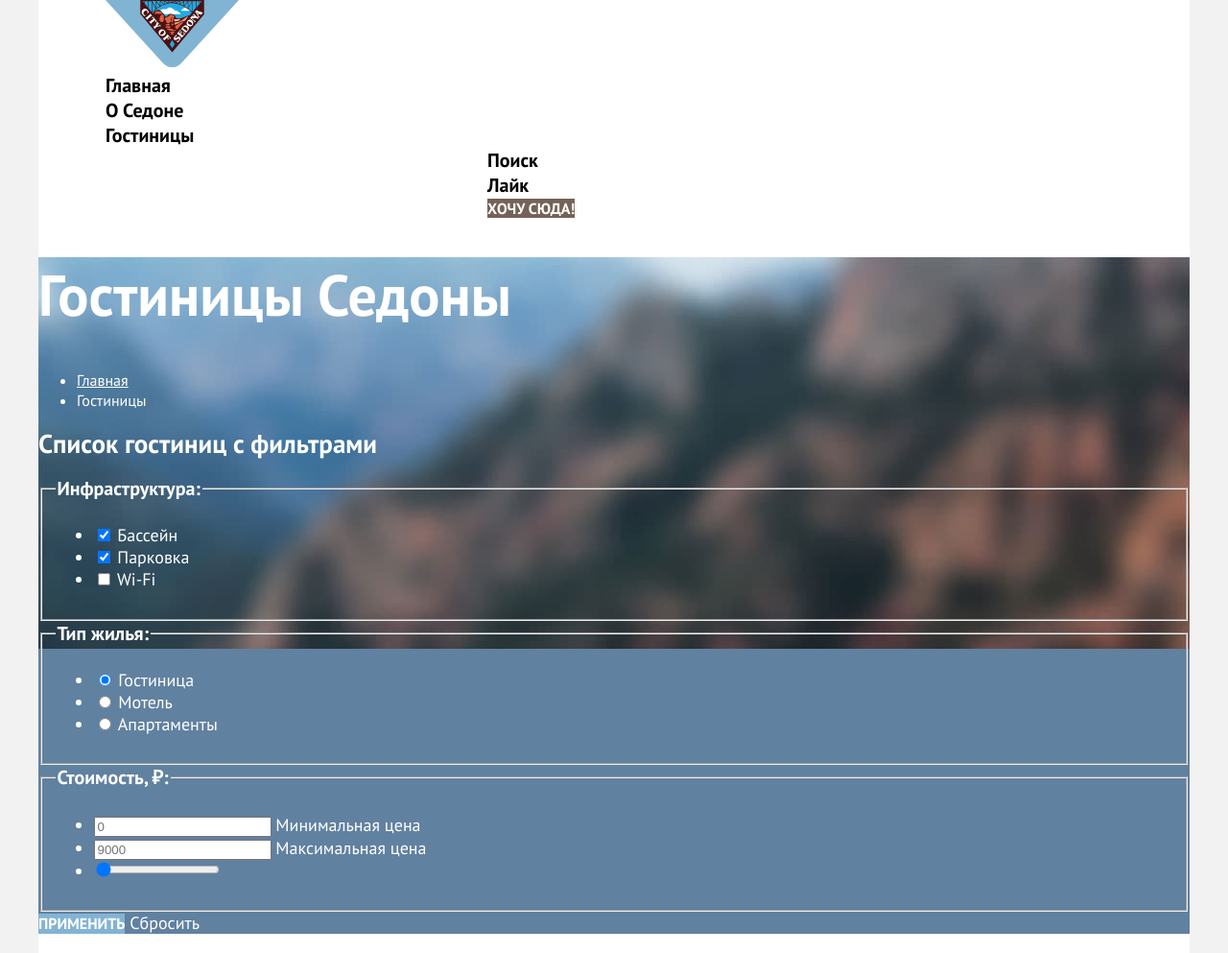
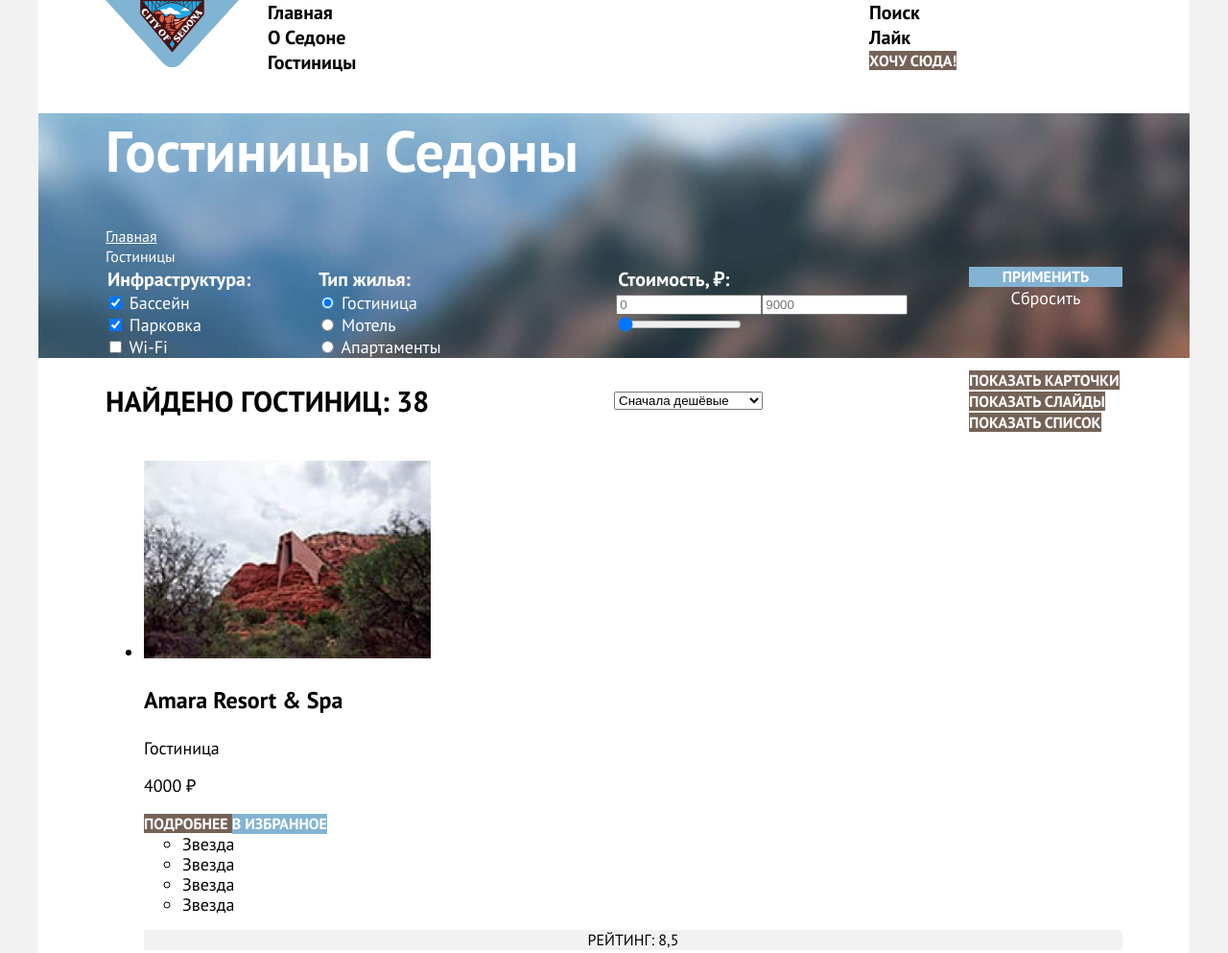
Before and after one commit to htmlacademy-htmlcss/1770543-sedona-33, a plain HTML site: page catalog.html in a window 1280 px wide. Shown: the top 993 px of the page at 96% size. Drawn offline with Linux system fonts and the light colour scheme.

Commit message:
Add flex-grid into catalog.html

```diff
--- a/catalog.html
+++ b/catalog.html
@@ -12,10 +12,8 @@
 
 <body>
   <header class="page-header">
-    <nav class="navigation site-navigation">
-      <ul class="navigation-list">
-        <li class="navigation-item">
-          <a class="navigation-link">
+    <nav class="navigation">
+      <a class="navigation-logo">
         <img
           src="images/logo/sedona.svg"
           width="139"
@@ -23,7 +21,7 @@
           alt="Логотип города Седона, штат Аризона."
         >
       </a>
-        </li>
+      <ul class="navigation-list site-navigation">
         <li class="navigation-item">
           <a class="navigation-link navigation-link-current">
             Главная
@@ -46,9 +44,7 @@
           </a>
         </li>
       </ul>
-    </nav>
-    <nav class="navigation user-navigation">
-      <ul class="navigation-list">
+      <ul class="navigation-list user-navigation">
         <li class="navigation-item">
           <a
             class="navigation-link"
@@ -82,8 +78,9 @@
     </nav>
   </header>
 
-  <main class="main-inner">
+  <main class="main-inner main-container">
     <header class="inner-header">
+      <div class="page-container">
         <h1 class="inner-header-title">
           Гостиницы Седоны
         </h1>
@@ -105,7 +102,10 @@
           </li>
         </ul>
 
-      <h2 class="visually-hidden">
+        <h2
+          class="visually-hidden"
+          hidden
+        >
           Список гостиниц с фильтрами
         </h2>
         <form
@@ -113,7 +113,7 @@
           action="https://echo.htmlacademy.ru/"
           method="get"
         >
-        <fieldset class="catalog-filter-group">
+          <fieldset class="catalog-filter-group filter-group-infrastructure">
             <legend class="catalog-filter-title">
               Инфраструктура:
             </legend>
@@ -152,7 +152,7 @@
               </li>
             </ul>
           </fieldset>
-        <fieldset class="catalog-filter-group">
+          <fieldset class="catalog-filter-group filter-group-type-housing">
             <legend class="catalog-filter-title">
               Тип жилья:
             </legend>
@@ -193,11 +193,11 @@
               </li>
             </ul>
           </fieldset>
-        <fieldset class="catalog-filter-group">
+          <fieldset class="catalog-filter-group filter-group-price">
             <legend class="catalog-filter-title">
               Стоимость, ₽:
             </legend>
-          <ul class="catalog-filter-list">
+            <ul class="catalog-filter-list filter-list-price">
               <li class="catalog-filter-item">
                 <label class="control-label">
                   <input
@@ -207,7 +207,10 @@
                     id="priceMin"
                     placeholder="0"
                   >
-                <span class="visually-hidden">
+                  <span
+                    class="visually-hidden"
+                    hidden
+                  >
                     Минимальная цена
                   </span>
                 </label>
@@ -220,12 +223,15 @@
                     name="price-max"
                     placeholder="9000"
                   >
-                <span class="visually-hidden">
+                  <span
+                    class="visually-hidden"
+                    hidden
+                  >
                     Максимальная цена
                   </span>
                 </label>
               </li>
-            <li class="catalog-filter-item">
+            </ul>
             <input
               id="price"
               type="range"
@@ -235,9 +241,8 @@
               step="100"
               onchange="priceMin.value = price.value"
             >
-            </li>
-          </ul>
           </fieldset>
+          <div class="catalog-filter-buttons">
             <button
               class="button button-blue"
               type="submit"
@@ -250,10 +255,14 @@
             >
               Сбросить
             </button>
+          </div>
+
         </form>
+      </div>
     </header>
 
-    <section class="catalog-hotels">
+    <section class="catalog-hotels page-container">
+      <div class="sort-wrapper">
         <h2 class="catalog-hotels-title">
           Найдено гостиниц: 38
         </h2>
@@ -271,6 +280,7 @@
             Сначала популярные
           </option>
         </select>
+        <div class="sort-show-type">
           <a
             class="button"
             href="#"
@@ -295,6 +305,8 @@
               Показать список
             </span>
           </a>
+        </div>
+      </div>
 
       <ul class="hotel-list">
         <li class="hotel-card">
@@ -516,6 +528,7 @@
         Загрузить ещё
       </button>
 
+      <footer class="inner-footer">
         <ul class="pagination">
           <li class="pagination-item">
             <a class="pagination-link pagination-current">
@@ -587,6 +600,7 @@
             </option>
           </select>
         </form>
+      </footer>
     </section>
   </main>
 
@@ -596,7 +610,8 @@
         Подпишитесь на рассылку
       </h2>
       <p class="page-footer-slogan">
-        Только полезная информация и никакого спама, честное бойскаутское!
+        Только полезная информация и никакого спама,<br>
+        честное бойскаутское!
       </p>
       <form
         class="newsletter-form"
@@ -617,15 +632,19 @@
           required
         >
         <button
-          class="button newsletter-button"
+          class="button button-blue"
           type="submit"
         >
           Подписаться
         </button>
       </form>
     </section>
+    <div class="footer-wrapper">
       <section class="footer-social">
-      <h2 class="visually-hidden">
+        <h2
+          class="visually-hidden"
+          style="visibility: hidden;"
+        >
           Мы в социальных сетях
         </h2>
         <ul class="footer-social-list">
@@ -662,7 +681,10 @@
         </ul>
       </section>
       <section class="footer-contacts">
-      <h2 class="visually-hidden">
+        <h2
+          class="visually-hidden"
+          style="visibility: hidden;"
+        >
           Контакты
         </h2>
         <address class="contacts-address">
@@ -683,6 +705,7 @@
           .html academy
         </a>
       </p>
+    </div>
   </footer>
 </body>
 
--- a/styles/styles.css
+++ b/styles/styles.css
@@ -80,6 +80,12 @@ body {
   margin: 0 auto;
 }
 
+.navigation-logo {
+  width: 139px;
+
+  margin-right: 30px;
+}
+
 .navigation-list {
   width: 345px;
   margin: 0;
@@ -105,7 +111,7 @@ body {
   background: #ffffff;
 }
 
-.main-index {
+.main-container {
   flex-grow: 1;
 }
 
@@ -182,6 +188,7 @@ body {
 .advantages-container {
   display: flex;
   margin: 0;
+
   color: #ffffff;
 
   background-color: #83b3d3;
@@ -314,6 +321,11 @@ body {
   background-repeat: no-repeat;
 }
 
+.page-container {
+  width: 1060px;
+  margin: 0 auto;
+}
+
 .inner-header-title {
   font-size: 60px;
   line-height: 78px;
@@ -321,12 +333,35 @@ body {
 }
 
 .breadcrumbs {
+  margin: 0;
+  padding: 0;
+
   font-size: 16px;
   line-height: 21px;
+
+  list-style: none;
 }
 
 .breadcrumbs-link {
   color: inherit;
+}
+
+.catalog-filter {
+  display: flex;
+}
+
+.catalog-filter-group {
+  margin: 0;
+  padding: 0;
+
+  border: none;
+}
+
+.catalog-filter-group ul {
+  margin: 0;
+  padding: 0;
+
+  list-style: none;
 }
 
 .catalog-filter-title {
@@ -335,12 +370,55 @@ body {
   font-weight: 700;
 }
 
+.filter-group-infrastructure {
+  width: 150px;
+
+  margin-right: 67px;
+}
+
+.filter-group-type-housing {
+  width: 145px;
+
+  margin-right: 167px;
+}
+
+.filter-list-price {
+  display: flex;
+}
+
+.filter-list-price .control-input {
+  width: 144px;
+}
+
+.catalog-filter-buttons {
+  display: flex;
+  width: 160px;
+
+  margin-left: auto;
+  flex-direction: column;
+}
+
+.sort-wrapper {
+  display: flex;
+
+  align-items: center;
+}
+
 .catalog-hotels-title {
+  width: 338px;
+
   font-size: 30px;
   line-height: 39px;
   font-weight: 700;
 
+  margin-right: 192px;
   text-transform: uppercase;
+}
+
+.sort-show-type {
+  width: 160px;
+
+  margin-left: auto;
 }
 
 .hotel-card {
@@ -370,8 +448,19 @@ body {
   text-transform: uppercase;
 }
 
+.inner-footer {
+  display: flex;
+
+  justify-content: space-between;
+}
+
 .pagination {
+  margin: 0;
+  padding: 0;
+
   background-color: #ffffff;
+
+  list-style: none;
 }
 
 .pagination-link {
@@ -391,7 +480,16 @@ body {
   background-color: #f2f2f2;
 }
 
+.catalog-quantity-card {
+  display: flex;
+
+  align-items: flex-start;
+}
+
 .catalog-quantity-card-title {
+  margin: 0;
+  padding: 0;
+
   font-size: 18px;
   line-height: 23px;
   font-weight: 400;
```
Lines whose indentation alone changed are shown as unchanged.
